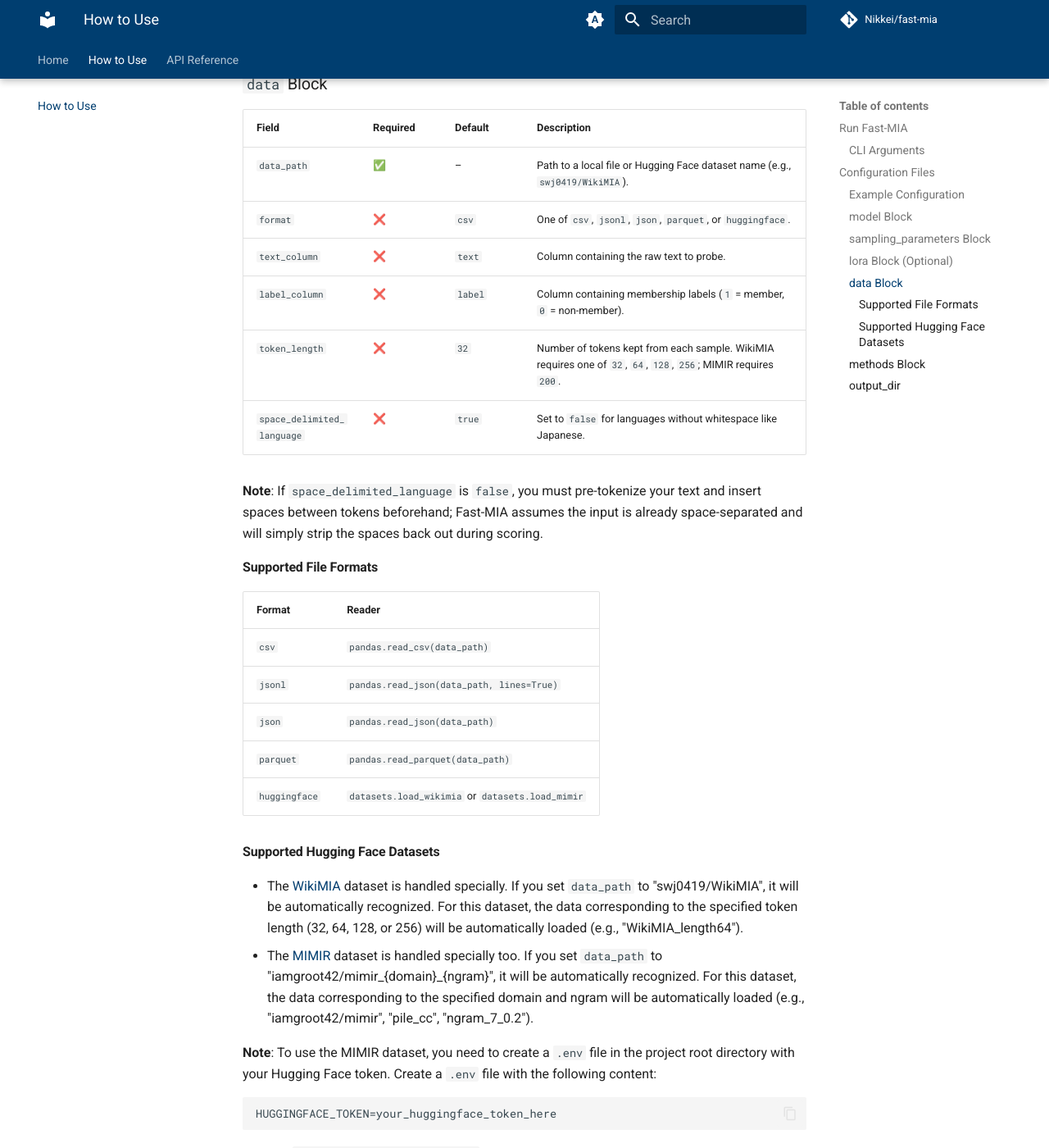
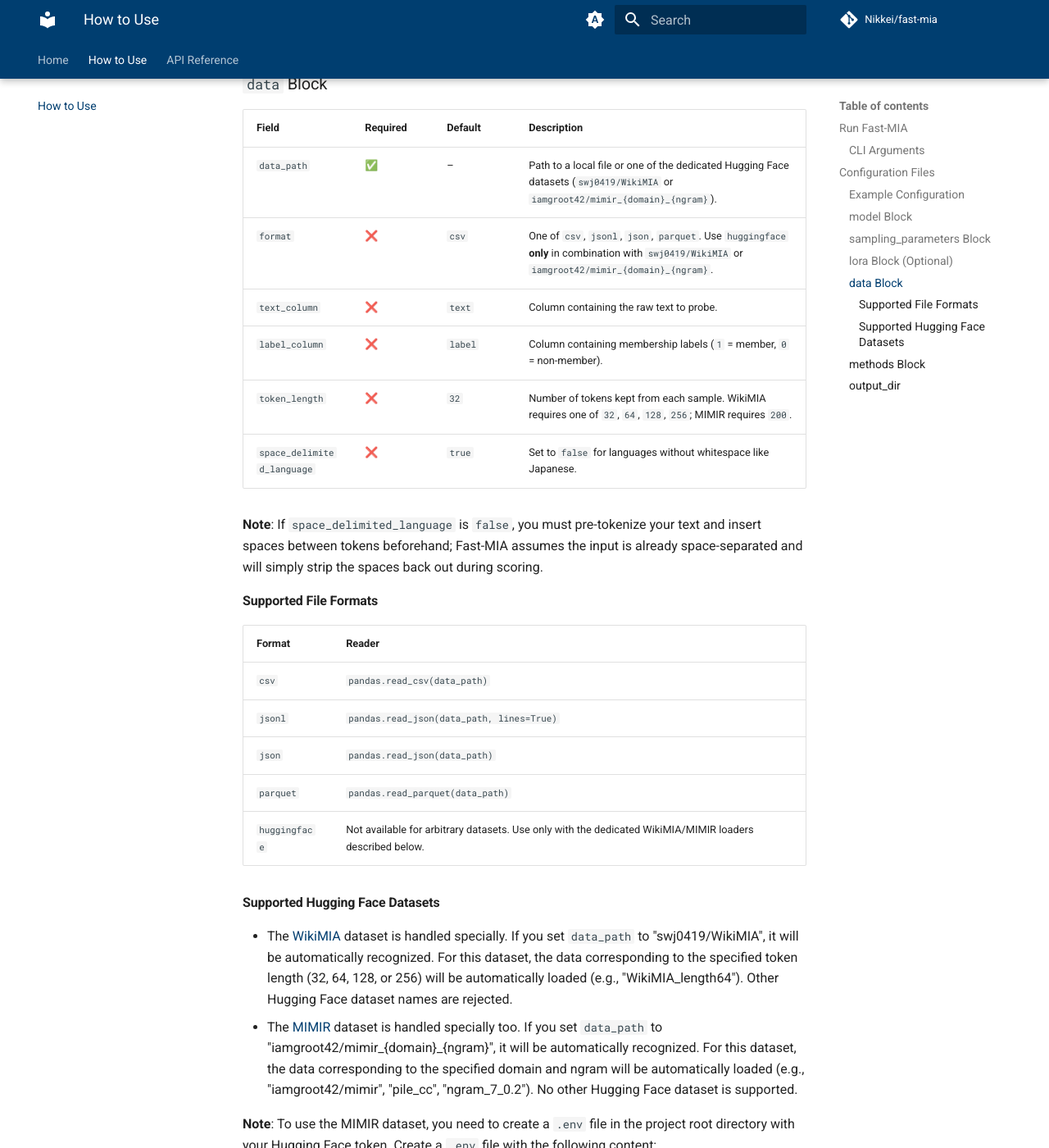
Before and after one commit to Nikkei/fast-mia, an MkDocs documentation site: the page built from docs/docs/how-to-use.md, in a window 1280 px wide and 1400 px high, scrolled down 2632 px. Shown: the whole window at 82% size. Built offline with MkDocs 1.6.1 and Material for MkDocs 9.7.7, drawn with Linux system fonts in a browser that asks for light colours; comment, search, counter and statistics services are not loaded.

Commit message:
refactor:data loader huggingface

```diff
--- a/docs/docs/how-to-use.md
+++ b/docs/docs/how-to-use.md
@@ -74,8 +74,8 @@
 
 | Field | Required | Default | Description |
 |-------|----------|---------|-------------|
-| `data_path` | ✅ | – | Path to a local file or Hugging Face dataset name (e.g., `swj0419/WikiMIA`). |
-| `format` | ❌ | `csv` | One of `csv`, `jsonl`, `json`, `parquet`, or `huggingface`. |
+| `data_path` | ✅ | – | Path to a local file or one of the dedicated Hugging Face datasets (`swj0419/WikiMIA` or `iamgroot42/mimir_{domain}_{ngram}`). |
+| `format` | ❌ | `csv` | One of `csv`, `jsonl`, `json`, `parquet`. Use `huggingface` **only** in combination with `swj0419/WikiMIA` or `iamgroot42/mimir_{domain}_{ngram}`. |
 | `text_column` | ❌ | `text` | Column containing the raw text to probe. |
 | `label_column` | ❌ | `label` | Column containing membership labels (`1` = member, `0` = non-member). |
 | `token_length` | ❌ | `32` | Number of tokens kept from each sample. WikiMIA requires one of `32`, `64`, `128`, `256`; MIMIR requires `200`. |
@@ -91,12 +91,12 @@
 | `jsonl` | `pandas.read_json(data_path, lines=True)` |
 | `json` | `pandas.read_json(data_path)` |
 | `parquet` | `pandas.read_parquet(data_path)` |
-| `huggingface` | `datasets.load_wikimia` or `datasets.load_mimir` |
+| `huggingface` | Not available for arbitrary datasets. Use only with the dedicated WikiMIA/MIMIR loaders described below. |
 
 #### Supported Hugging Face Datasets
 
-- The [WikiMIA](https://huggingface.co/datasets/swj0419/WikiMIA) dataset is handled specially. If you set `data_path` to "swj0419/WikiMIA", it will be automatically recognized. For this dataset, the data corresponding to the specified token length (32, 64, 128, or 256) will be automatically loaded (e.g., "WikiMIA_length64").
-- The [MIMIR](https://huggingface.co/datasets/iamgroot42/mimir) dataset is handled specially too. If you set `data_path` to "iamgroot42/mimir_{domain}_{ngram}", it will be automatically recognized. For this dataset, the data corresponding to the specified domain and ngram will be automatically loaded (e.g., "iamgroot42/mimir", "pile_cc", "ngram_7_0.2").
+- The [WikiMIA](https://huggingface.co/datasets/swj0419/WikiMIA) dataset is handled specially. If you set `data_path` to "swj0419/WikiMIA", it will be automatically recognized. For this dataset, the data corresponding to the specified token length (32, 64, 128, or 256) will be automatically loaded (e.g., "WikiMIA_length64"). Other Hugging Face dataset names are rejected.
+- The [MIMIR](https://huggingface.co/datasets/iamgroot42/mimir) dataset is handled specially too. If you set `data_path` to "iamgroot42/mimir_{domain}_{ngram}", it will be automatically recognized. For this dataset, the data corresponding to the specified domain and ngram will be automatically loaded (e.g., "iamgroot42/mimir", "pile_cc", "ngram_7_0.2"). No other Hugging Face dataset is supported.
 
 **Note**: To use the MIMIR dataset, you need to create a `.env` file in the project root directory with your Hugging Face token. Create a `.env` file with the following content:
 
```
Also changed, not shown: 3 other files.
